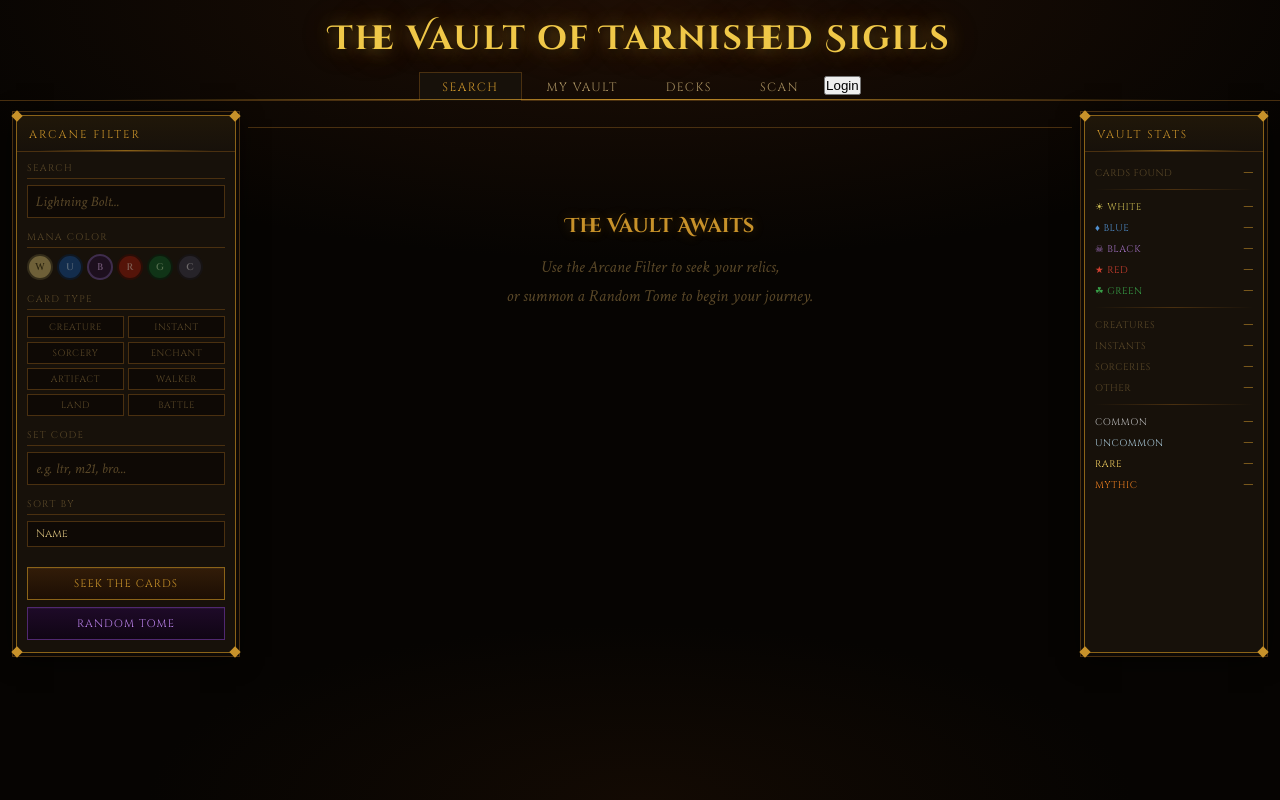
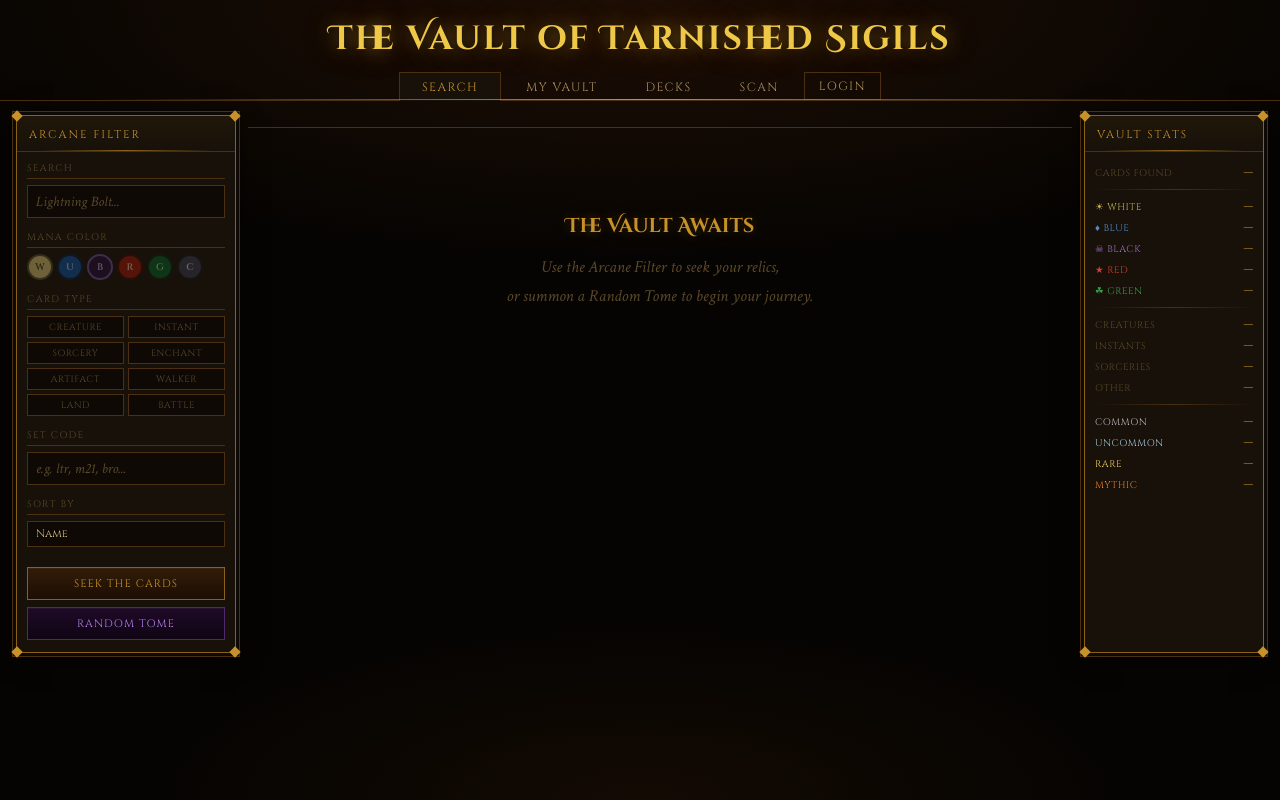
Before and after one commit to Wamba-OS/cs3110, a website: page index.html in a window 1280 px wide. Drawn offline with Linux system fonts and the light colour scheme.

Commit message:
new style for nav-btn

```diff
--- a/style.css
+++ b/style.css
@@ -121,6 +121,24 @@ body {
   background: var(--panel);
   border-color: var(--gold-dim);
   border-bottom-color: var(--panel);
+}
+
+.nav-btn {
+  font-family: 'Cinzel', serif;
+  font-size: 0.75rem;
+  letter-spacing: 0.12em;
+  text-transform: uppercase;
+  color: var(--text-body);
+  background: transparent;
+  border: 1px solid var(--gold-dim);
+  padding: 5px 14px;
+  cursor: pointer;
+  transition: color 0.2s, border-color 0.2s, background 0.2s;
+}
+.nav-btn:hover {
+  color: var(--text-gold);
+  border-color: var(--gold-dark);
+  background: var(--panel-raised);
 }
 
 /* ================================================================
```
